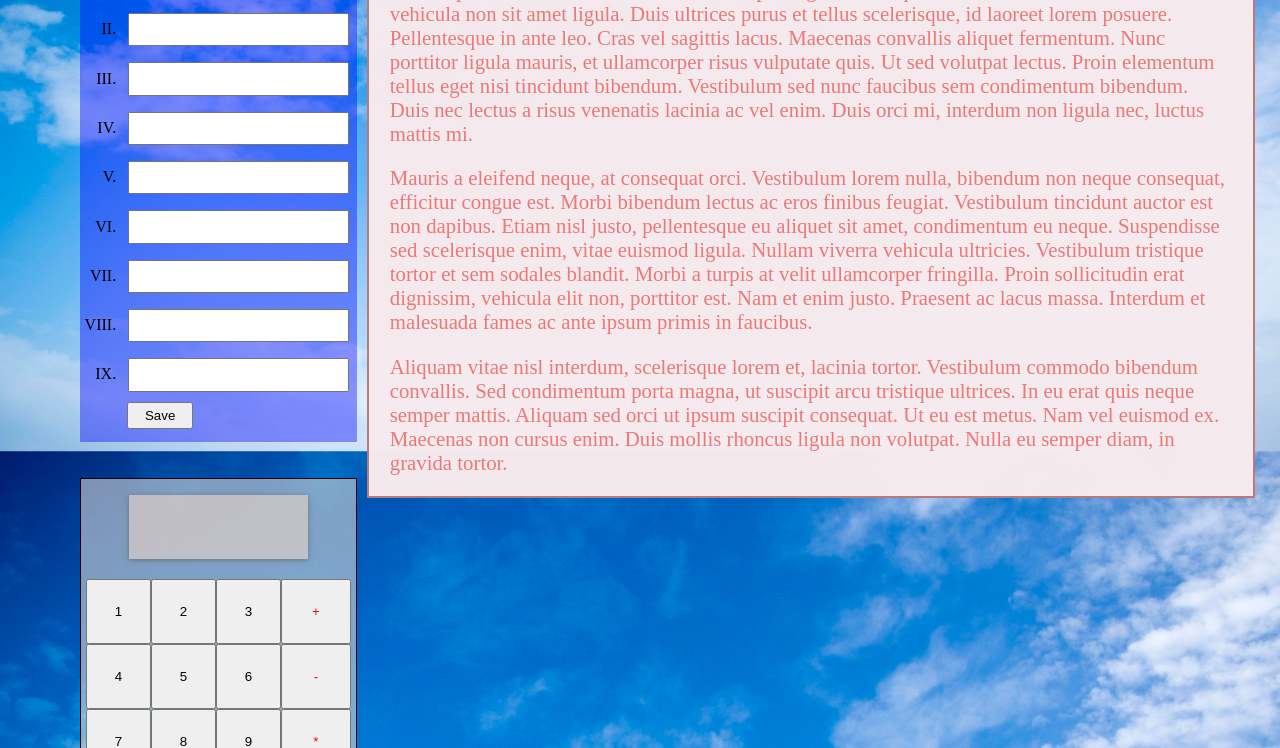
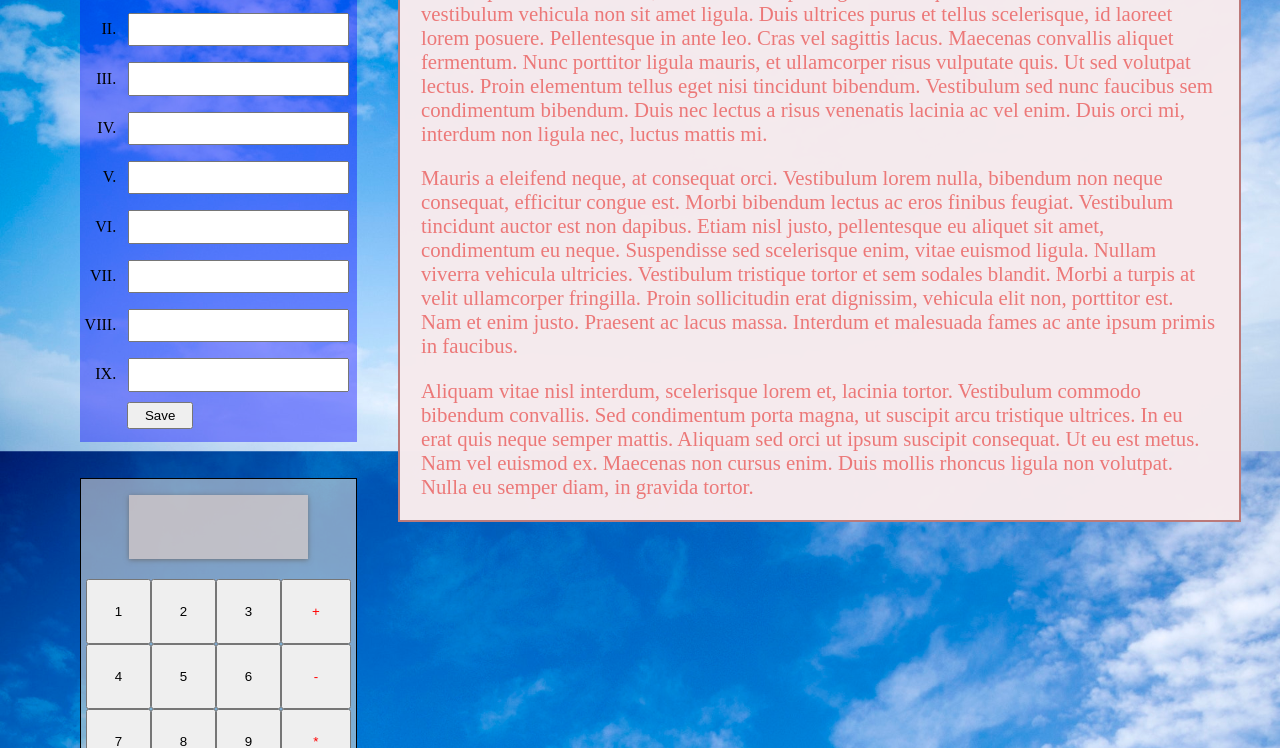
Before and after one commit to TristanHoladay/LCA_web101_Tristan_Holaday, a plain HTML site: page myPortfolio/src/dashboard.html in a window 1280 px wide. Shown: the part 402-1150 px from the top of the page. Drawn offline with Linux system fonts and the light colour scheme; a web font is replaced by a local one.

Commit message:
Fixed Overlap with of Main-Container

```diff
--- a/myPortfolio/src/dashboard-style.css
+++ b/myPortfolio/src/dashboard-style.css
@@ -57,6 +57,7 @@ body {
     width: 100%;
     height: auto;
     margin-bottom: 10px;
+    box-sizing: border-box;
     grid-gap: 20px;
     padding: .2rem;
     font-size: 1.3em;
@@ -342,8 +343,6 @@ body {
 
     .main-container {
       margin-block-end: 0em;
-      position: relative;
-      right: 3em;
       padding: 0em 1em;
     }
 
@@ -356,6 +355,11 @@ body {
       display: flex;
       margin: .5em 0em;
     }
+  }
 
-
+  @media (min-width: 1200px) {
+    .main-container {
+      position: relative;
+      right: 1.5em;
+    }
   }
```
